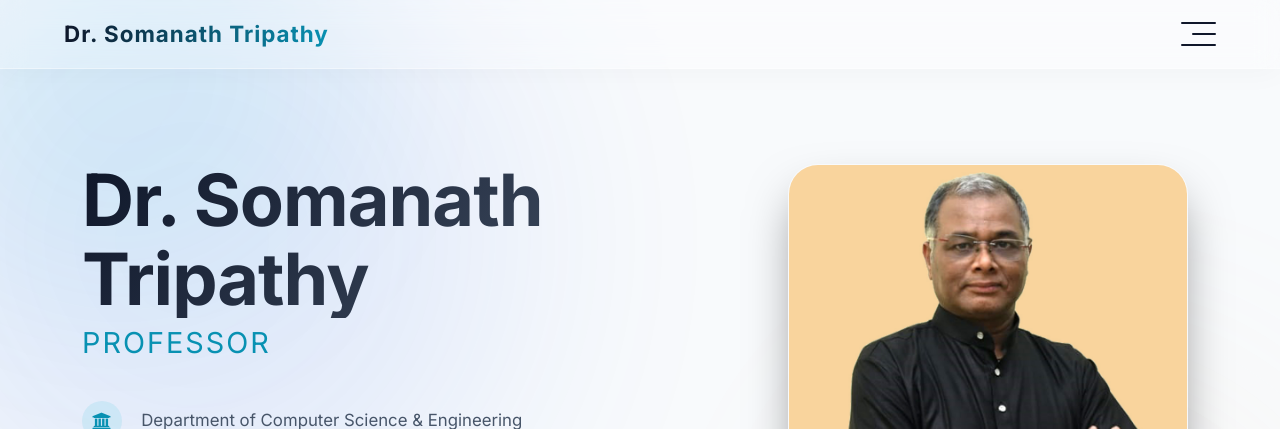
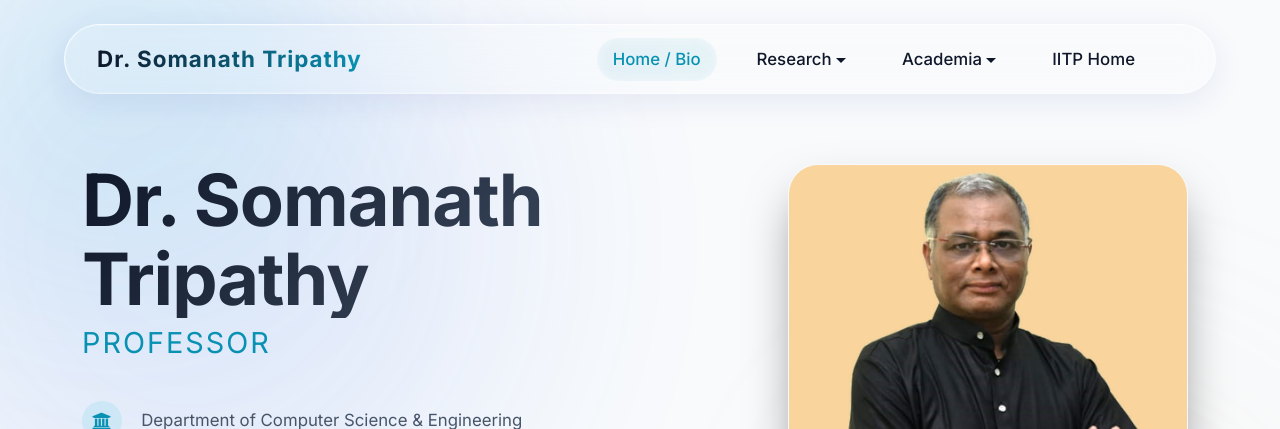
Before and after one commit to AsokaKrsna/som_p_Web, a PHP site: page / in a window 1280 px wide. Shown: the top 429 px of the page. Run offline with PHP 8.4, Linux system fonts and the light colour scheme.

Commit message:
Navbar design changes

```diff
--- a/components/footer.php
+++ b/components/footer.php
@@ -18,12 +18,18 @@
     <script>
         document.addEventListener('DOMContentLoaded', () => {
             const currentPath = window.location.pathname.split('/').pop() || 'index.php';
-            const navLinks = document.querySelectorAll('.glass-overlay .nav-link-large');
+            const navLinks = document.querySelectorAll('.glass-overlay .nav-link-large, .desktop-nav .nav-link, .desktop-nav .dropdown-item');
 
             navLinks.forEach(link => {
                 const href = link.getAttribute('href');
                 if (href === currentPath) {
                     link.classList.add('active');
+                    // If it's a dropdown item, also highlight the parent dropdown toggle
+                    const parentDropdown = link.closest('.dropdown');
+                    if (parentDropdown) {
+                        const toggle = parentDropdown.querySelector('.dropdown-toggle');
+                        if (toggle) toggle.classList.add('active');
+                    }
                 } else {
                     link.classList.remove('active');
                 }
--- a/components/header.php
+++ b/components/header.php
@@ -17,7 +17,37 @@ $page_title = isset($page_title) ? $page_title : "Dr. Somanath Tripathy | Academ
     <!-- Minimal Full Screen Navbar (Injected via PHP) -->
     <header class="custom-navbar" id="mainNav">
         <a class="navbar-brand-modern" href="index.php">Dr. Somanath Tripathy</a>
-        <div class="menu-toggle" id="mobile-menu">
+
+        <!-- Desktop Navigation -->
+        <nav class="desktop-nav d-none d-lg-flex">
+            <div class="nav-item">
+                <a href="index.php" class="nav-link">Home / Bio</a>
+            </div>
+            <div class="nav-item dropdown">
+                <a href="#" class="nav-link dropdown-toggle" data-bs-toggle="dropdown">Research</a>
+                <div class="dropdown-menu glass-dropdown">
+                    <a href="research_group.php" class="dropdown-item">Research Group</a>
+                    <a href="publications.php" class="dropdown-item">Publications</a>
+                    <a href="patents.php" class="dropdown-item">Patents</a>
+                    <a href="projects.php" class="dropdown-item">Projects</a>
+                </div>
+            </div>
+            <div class="nav-item dropdown">
+                <a href="#" class="nav-link dropdown-toggle" data-bs-toggle="dropdown">Academia</a>
+                <div class="dropdown-menu glass-dropdown">
+                    <a href="teaching.php" class="dropdown-item">Teaching</a>
+                    <a href="seminar.php" class="dropdown-item">Seminars / Talks</a>
+                    <a href="memberships.php" class="dropdown-item">Memberships</a>
+                    <a href="editorship.php" class="dropdown-item">Editorship</a>
+                    <a href="awards.php" class="dropdown-item">Awards</a>
+                </div>
+            </div>
+            <div class="nav-item">
+                <a href="https://www.iitp.ac.in/" target="_blank" class="nav-link">IITP Home</a>
+            </div>
+        </nav>
+
+        <div class="menu-toggle d-lg-none" id="mobile-menu">
             <span class="bar"></span>
             <span class="bar"></span>
             <span class="bar"></span>
--- a/style/custom.css
+++ b/style/custom.css
@@ -105,27 +105,41 @@ body.no-scroll {
 
 .custom-navbar {
   position: fixed;
-  top: 0; left: 0; width: 100%;
-  padding: 1rem 5%;
+  top: 1.5rem;
+  left: 5%;
+  width: 90%;
+  padding: 0.8rem 2rem;
   display: flex;
   justify-content: space-between;
   align-items: center;
   z-index: 1000;
-  transition: all 0.4s ease;
-  background: rgba(255, 255, 255, 0.25);
-  backdrop-filter: blur(12px);
-  -webkit-backdrop-filter: blur(12px);
-  border-bottom: 1px solid rgba(255, 255, 255, 0.4);
-  box-shadow: 0 4px 30px rgba(0, 0, 0, 0.03);
+  transition: all 0.4s cubic-bezier(0.4, 0, 0.2, 1);
+
+  /* True Glassmorphism Styling */
+  background: rgba(255, 255, 255, 0.15); /* Highly transparent */
+  backdrop-filter: blur(16px);
+  -webkit-backdrop-filter: blur(16px);
+  border: 1px solid rgba(255, 255, 255, 0.4);
+  border-top-color: rgba(255, 255, 255, 0.8); /* Rim light on top/left edges */
+  border-left-color: rgba(255, 255, 255, 0.8);
+  border-radius: 50px;
+  box-shadow:
+    0 8px 32px 0 rgba(31, 38, 135, 0.08), /* Deep soft shadow for lift */
+    inset 0 0 0 1px rgba(255, 255, 255, 0.15); /* Subtle inner glow */
 }
 
 .custom-navbar.scrolled {
-  background: rgba(255, 255, 255, 0.65); /* Frosted Pearl translucent glass */
-  backdrop-filter: blur(16px);
-  -webkit-backdrop-filter: blur(16px);
-  padding: 1rem 5%;
-  border-bottom: 1px solid rgba(255, 255, 255, 0.6);
-  box-shadow: 0 8px 32px rgba(0, 0, 0, 0.05);
+  top: 1rem;
+  background: rgba(255, 255, 255, 0.35); /* Slightly less transparent when scrolled */
+  backdrop-filter: blur(20px);
+  -webkit-backdrop-filter: blur(20px);
+  border: 1px solid rgba(255, 255, 255, 0.6);
+  border-top-color: rgba(255, 255, 255, 0.9);
+  border-left-color: rgba(255, 255, 255, 0.9);
+  box-shadow:
+    0 12px 40px 0 rgba(31, 38, 135, 0.12),
+    inset 0 0 0 1px rgba(255, 255, 255, 0.2);
+  padding: 0.8rem 2rem;
 }
 
 .navbar-brand-modern {
@@ -138,6 +152,140 @@ body.no-scroll {
   background-clip: text;
   -webkit-background-clip: text;
   -webkit-text-fill-color: transparent;
+}
+
+/* --- Desktop Horizontal Navigation --- */
+.desktop-nav {
+  display: flex;
+  align-items: center;
+  gap: 1.5rem;
+  margin-right: 2rem;
+}
+
+.desktop-nav .nav-item {
+  position: relative;
+}
+
+.desktop-nav .nav-link {
+  color: var(--text-main);
+  font-weight: 500;
+  font-size: 1.05rem;
+  padding: 0.5rem 1rem;
+  border-radius: 30px;
+  transition: all 0.4s cubic-bezier(0.4, 0, 0.2, 1);
+  position: relative;
+  z-index: 1;
+}
+
+/* Stylish Hover Highlight (Frosted Pill & Glow) */
+.desktop-nav .nav-link::before {
+  content: '';
+  position: absolute;
+  top: 0; left: 0; right: 0; bottom: 0;
+  background: rgba(8, 145, 178, 0.08); /* Soft Cyan Pill */
+  border-radius: 30px;
+  z-index: -1;
+  opacity: 0;
+  transform: scale(0.8);
+  transition: all 0.4s cubic-bezier(0.4, 0, 0.2, 1);
+  box-shadow: inset 0 0 10px rgba(255, 255, 255, 0.5);
+}
+
+.desktop-nav .nav-link:hover,
+.desktop-nav .nav-link:focus,
+.desktop-nav .nav-link.active {
+  color: var(--accent-cyan);
+}
+
+.desktop-nav .nav-link:hover::before,
+.desktop-nav .nav-link:focus::before,
+.desktop-nav .nav-link.active::before {
+  opacity: 1;
+  transform: scale(1);
+}
+
+/* Dropdown Caret Styling */
+.desktop-nav .dropdown-toggle::after {
+  vertical-align: middle;
+  border-top: 0.3em solid;
+  border-right: 0.3em solid transparent;
+  border-left: 0.3em solid transparent;
+  transition: transform 0.3s ease;
+}
+
+.desktop-nav .dropdown:hover .dropdown-toggle::after {
+  transform: rotate(180deg);
+}
+
+/* Glassmorphism Dropdown Menu */
+.glass-dropdown {
+  position: absolute;
+  top: 100%;
+  left: 0;
+  background: rgba(255, 255, 255, 0.85);
+  backdrop-filter: blur(20px);
+  -webkit-backdrop-filter: blur(20px);
+  border: 1px solid rgba(255, 255, 255, 1);
+  box-shadow: 0 10px 40px rgba(0, 0, 0, 0.08);
+  border-radius: 16px;
+  padding: 0.8rem 0;
+  min-width: 220px;
+  margin-top: 1rem; /* Gap for hover intent */
+
+  /* Initial state for fade-in animation */
+  display: block;
+  opacity: 0;
+  visibility: hidden;
+  transform: translateY(15px);
+  transition: all 0.3s cubic-bezier(0.4, 0, 0.2, 1);
+}
+
+/* Invisible bridge so you don't lose hover when moving to dropdown */
+.desktop-nav .dropdown::after {
+  content: '';
+  position: absolute;
+  top: 100%;
+  left: 0;
+  width: 100%;
+  height: 20px;
+}
+
+.desktop-nav .dropdown:hover .glass-dropdown {
+  opacity: 1;
+  visibility: visible;
+  transform: translateY(0);
+}
+
+.glass-dropdown .dropdown-item {
+  color: var(--text-muted);
+  font-weight: 500;
+  padding: 0.6rem 1.5rem;
+  transition: all 0.2s ease;
+  background: transparent;
+  position: relative;
+  overflow: hidden;
+}
+
+/* Dropdown item hover underline animation */
+.glass-dropdown .dropdown-item::after {
+  content: '';
+  position: absolute;
+  bottom: 0; left: 1.5rem; right: 100%;
+  height: 2px;
+  background: var(--accent-cyan);
+  transition: right 0.3s ease;
+}
+
+.glass-dropdown .dropdown-item:hover,
+.glass-dropdown .dropdown-item.active {
+  color: var(--text-main);
+  background: rgba(8, 145, 178, 0.04);
+  transform: translateX(5px);
+}
+
+.glass-dropdown .dropdown-item:hover::after,
+.glass-dropdown .dropdown-item.active::after {
+  right: 1.5rem;
 }
 
 /* Minimal Hamburger Icon */
@@ -197,6 +345,12 @@ body.no-scroll {
 .glass-overlay.active {
   opacity: 1;
   visibility: visible;
+}
+
+@media (min-width: 992px) {
+  .glass-overlay {
+    display: none !important;
+  }
 }
 
 .overlay-content-wrapper {
```
